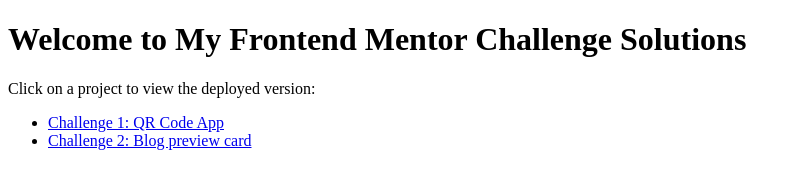
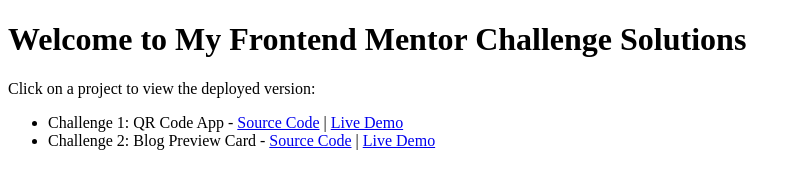
Before and after one commit to BINDU-N-R/frontEndMentor.io, a plain HTML site: page index.html in a window 1280 px wide. Shown: the whole page, without its empty margins (0-801 px from the left). Drawn offline with Linux system fonts and the light colour scheme.

Commit message:
added projects paths

```diff
--- a/index.html
+++ b/index.html
@@ -9,8 +9,16 @@
     <h1>Welcome to My Frontend Mentor Challenge Solutions</h1>
     <p>Click on a project to view the deployed version:</p>
     <ul>
-        <li><a href="https://github.com/BINDU-N-R/frontEndMentor.io/tree/firstChallenge">Challenge 1: QR Code App</a></li>
-        <li><a href="https://github.com/BINDU-N-R/frontEndMentor.io/tree/secondChallenge">Challenge 2: Blog preview card</a></li>
+        <li>
+            Challenge 1: QR Code App -
+            <a href="https://github.com/BINDU-N-R/frontEndMentor.io/tree/firstChallenge">Source Code</a> |
+            <a href="https://bindu-n-r.github.io/frontEndMentor.io/firstChallenge/">Live Demo</a>
+        </li>
+        <li>
+            Challenge 2: Blog Preview Card -
+            <a href="https://github.com/BINDU-N-R/frontEndMentor.io/tree/secondChallenge">Source Code</a> |
+            <a href="https://bindu-n-r.github.io/frontEndMentor.io/secondChallenge/">Live Demo</a>
+        </li>
     </ul>
 </body>
 </html>
```
